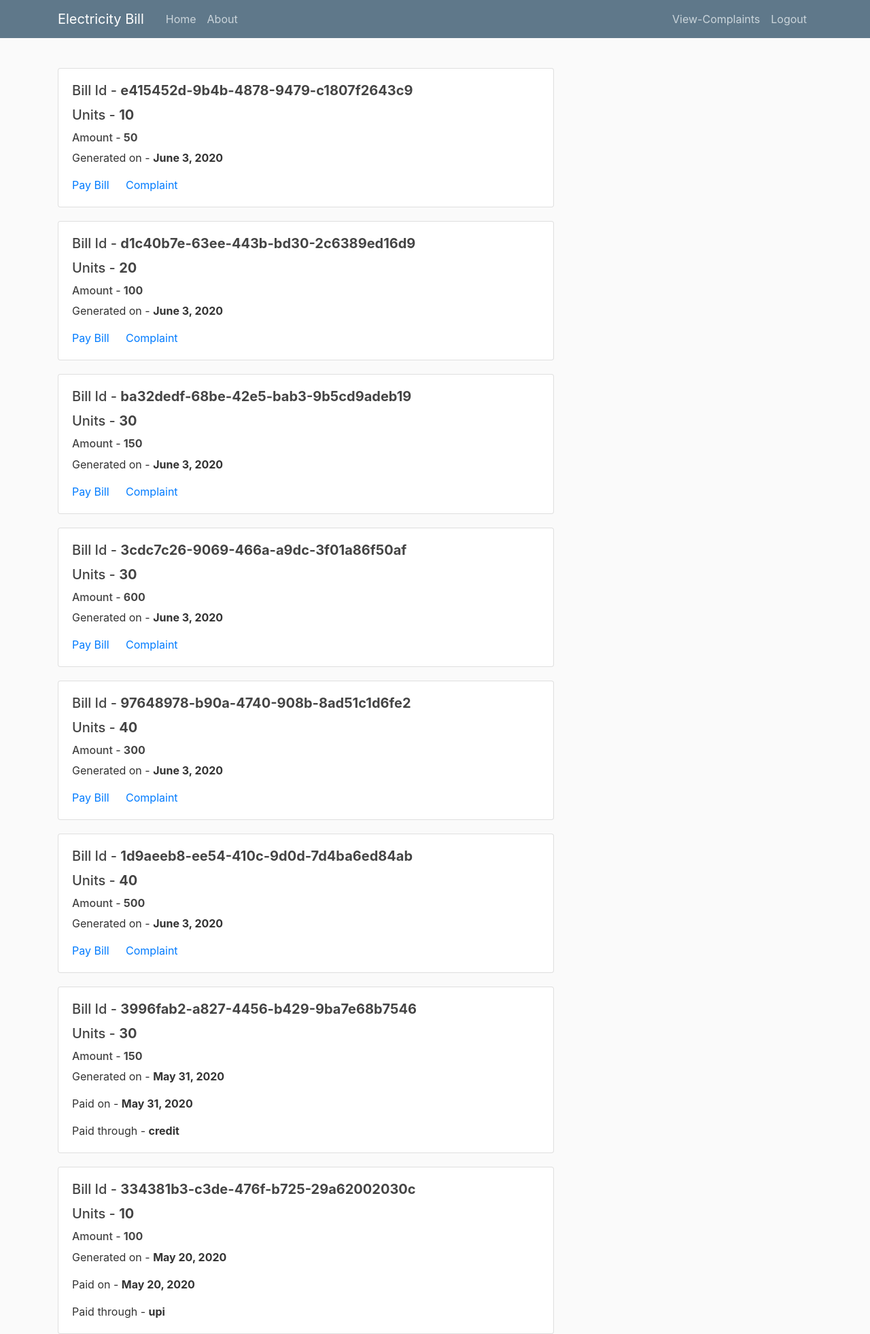
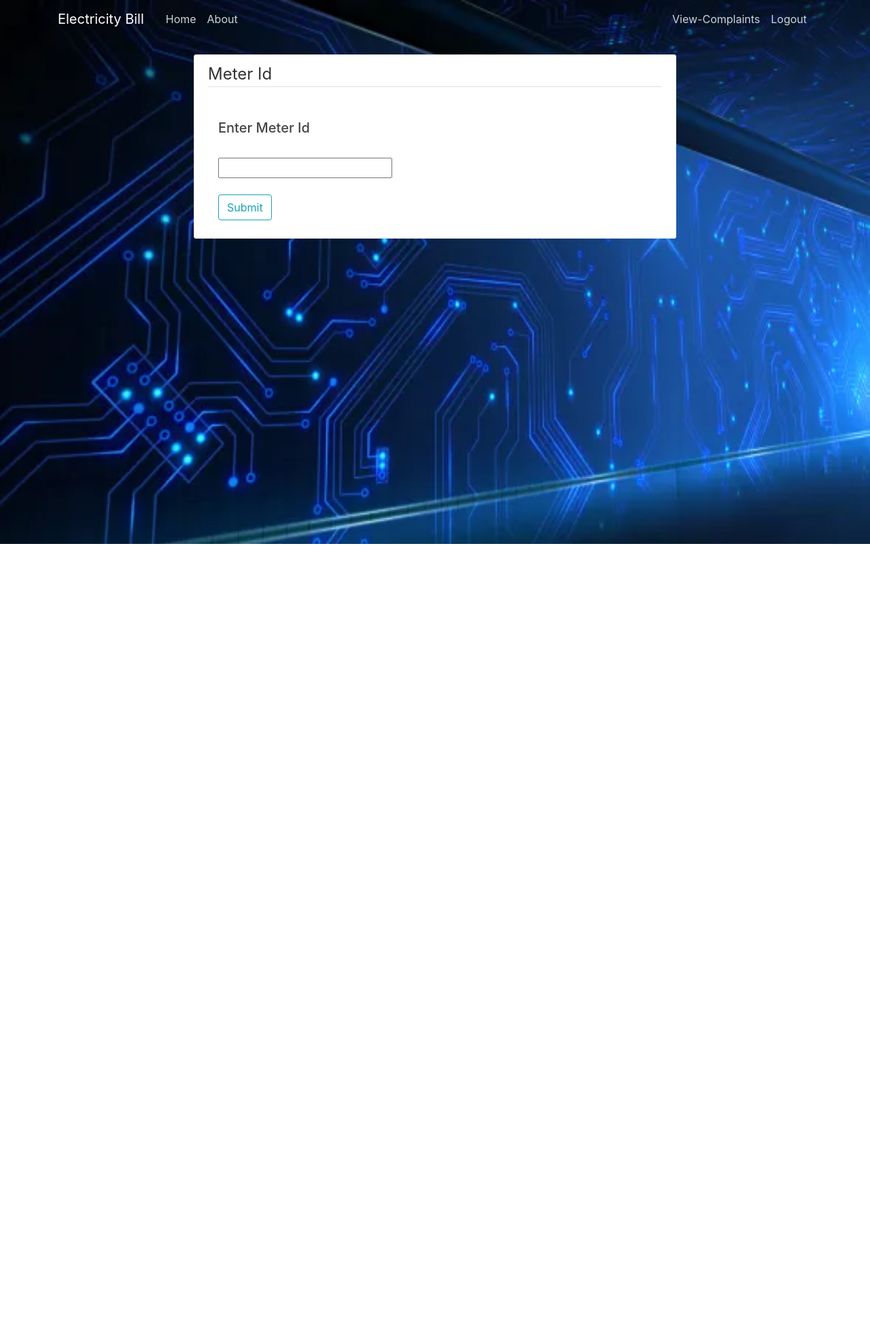
Before and after one commit to shanni12/Electricity-Bill-Management, a Django app: page / in a window 1280 px wide. Shown: the whole page at 68% size. After the commit the page ends 800 px from the top, so only its background shows below. Run offline with Django 3.2, Linux system fonts and the light colour scheme; a user stored in the database is signed in; data comes from the database, SQL or seed files in the repository; some libraries are stand-ins or nearby versions.

Commit message:
meter-id-add

```diff
--- a/ElectricityBillManagement/settings.py
+++ b/ElectricityBillManagement/settings.py
@@ -12,6 +12,7 @@ https://docs.djangoproject.com/en/3.0/ref/settings/
 
 import mimetypes
 import os
+
 
 # Build paths inside the project like this: os.path.join(BASE_DIR, ...)
 BASE_DIR = os.path.dirname(os.path.dirname(os.path.abspath(__file__)))
--- a/user/models.py
+++ b/user/models.py
@@ -3,7 +3,14 @@ from django.contrib.auth.models import User
 from django.contrib import admin
 import uuid
 # Create your models here.
-
+class Meter(models.Model):
+    meter_id=models.CharField(primary_key=True,max_length=300)
+class House(models.Model):
+    meter_id=models.ForeignKey(Meter,on_delete=models.CASCADE)
+    house_no=models.CharField(max_length=200)
+    house_address=models.CharField(max_length=300)
+    house_owner=models.CharField(max_length=300)
+    phone_no=models.CharField(max_length=300)
 
 class Bill(models.Model):
 
@@ -14,19 +21,21 @@ class Bill(models.Model):
 
     bill_id = models.UUIDField(primary_key=True, default=uuid.uuid4,
     )
-    user = models.ForeignKey(User, on_delete=models.CASCADE)
+    meter_id = models.ForeignKey(Meter, on_delete=models.CASCADE)
     units = models.IntegerField()
     amount = models.IntegerField()
     generated_on = models.DateField(auto_now_add=True,editable=True)
+
     paid_on = models.DateField(blank=True, null=True)
     remarks = models.CharField(max_length=300, null=True, blank=True)
     status = models.CharField(
         max_length=100, choices=bill_status_choices, default='NOT PAID')
-    payment_mode = models.CharField(max_length=300, blank=True, null=True,editable=False)
+    payment_mode = models.CharField(max_length=300, blank=True, null=True)
+
 
 
 class TransactionModels(models.Model):
-    user = models.ForeignKey(User, on_delete=models.CASCADE, null=True)
+    meter_id = models.ForeignKey(Meter, on_delete=models.CASCADE, null=True)
     bill_id = models.OneToOneField(Bill, on_delete=models.CASCADE, null=True)
     payment_choices = [
         ('CREDIT CARD', 'CREDIT CARD'),
@@ -45,4 +54,5 @@ class Complaint(models.Model):
     issue = models.CharField(max_length=300)
     status = models.CharField(
         max_length=100, choices=complaint_status_choices, default='NOT RESOLVED')
+    meter_id = models.ForeignKey(Meter, on_delete=models.CASCADE)
     user = models.ForeignKey(User, on_delete=models.CASCADE)
--- a/user/static/user/styles.css
+++ b/user/static/user/styles.css
@@ -2,6 +2,10 @@ body {
   background: #fafafa;
   color: #333333;
   margin-top: 5rem;
+  background-image: url('image.png');
+  background-repeat: no-repeat;
+  background-attachment: fixed;
+  background-size: 100% 100%;
 }
 
 h1,
@@ -17,9 +21,9 @@ ul {
   margin: 0;
 }
 
-.bg-steel {
+/* .bg-steel {
   background-color: #5f788a;
-}
+} */
 
 .card {
   margin-top: 20px
--- a/user/templates/user/base.html
+++ b/user/templates/user/base.html
@@ -52,8 +52,8 @@
         </nav>
     </header>
     <main role="main" class="container">
-        <div class="row">
-            <div class="col-md-8">
+        <div class="row" style="margin: 0 auto;">
+            <div class="col-md-8" style="margin: 0 auto;">
                 {% if messages%}
                 {%for message in messages%}
                 <div class="alert alert-{{message.tags}}">
@@ -61,6 +61,7 @@
                 </div>
                 {%endfor%}
                 {%endif%}
+
                 {% block content %}{% endblock %}
             </div>
 
--- a/user/templates/user/home.html
+++ b/user/templates/user/home.html
@@ -2,20 +2,30 @@
 {% block content%}
 {%csrf_token%}
 {%if user.is_authenticated %}
+<select name="" id="dropdown">
+      <option value="" selected>All</option>
+      <option id="paid" value="paid">Paid</option>
+      <option id="unpaid" value="unpaid">Unpaid</option>
+</select>
+
 {%for bill in bills%}
-<div class="card">
+<div class="card" id={{bill.bill_id}}>
       <div class="card-body">
             <h5 class="card-title">Bill Id - <strong>{{bill.bill_id}}</strong></h5>
             <h5 class="card-title">Units - <strong>{{bill.units}}</strong></h5>
-            <h6 class="card-text">Amount - <strong>{{bill.amount}}</strong></h6>
             <p class="card-text">Generated on - <strong>{{bill.generated_on}}</strong></p>
+            <h6 class="card-text" id="amount">Amount - <strong>{{bill.amount}}</strong></h6>
             {%if bill.status == "NOT PAID" %}
+
+
             <a href="{% url 'transaction' bill_id=bill.bill_id %}" class="card-link">Pay Bill</a>
             <a class="card-link" href="{% url 'complaint' bill_id=bill.bill_id%}">Complaint</a>
             {%else%}
+
             <p class="card-text">Paid on - <strong> {{bill.paid_on}} </strong> </p>
             <p class="card-text">Paid through - <strong>{{bill.payment_mode}}</strong></p>
             {%endif%}
+
 
       </div>
 </div>
@@ -24,4 +34,43 @@
 <p>Already Have an account?<a class="nav-item nav-link" href="{% url 'login'%}">Login</a></p>
 <p>Don't have an account?<a class="nav-item nav-link" href="{% url 'register'%}">Register</a></p>
 {%endif%}
+
+{{bills_js|json_script:"all_bills"}}
+
+<script>
+      var bills_data = JSON.parse(document.getElementById('all_bills').textContent)
+
+      document.getElementById("dropdown").onchange = function () {
+            value = document.getElementById("dropdown").value;
+
+            console.log(value)
+
+            if (value === "paid") {
+
+                  bills_data.forEach(item => {
+                        console.log(item)
+                        if (item.status != "PAID") {
+                              document.getElementById(item.bill_id).hidden = true;
+                        } else {
+                              document.getElementById(item.bill_id).hidden = false;
+                        }
+                  });
+            } else if (value === "unpaid") {
+                  bills_data.forEach(item => {
+                        if (item.status != "NOT PAID") {
+
+                              document.getElementById(item.bill_id).hidden = true;
+                        } else {
+                              document.getElementById(item.bill_id).hidden = false;
+                        }
+                  });
+            } else {
+                  bills_data.forEach(item => {
+
+                        document.getElementById(item.bill_id).hidden = false;
+                  })
+            }
+
+      }
+</script>
 {%endblock content %}
--- /dev/null
+++ b/user/templates/user/meter.html
@@ -0,0 +1,27 @@
+{% extends "user/base.html" %}
+{% block content%}
+<div class="content-section">
+    <form method="POST">
+         {%csrf_token%}
+         <fieldset class="form-group">
+             <legend class="border-bottom mb-4">Meter Id</legend>
+             <div class="container">
+
+                <br>
+                 <h5>Enter Meter Id</h5>
+                <br>
+
+                <input type="text" name="meter">
+                <br>
+                <br>
+                 <button class="btn btn-outline-info" type="submit">Submit</button>
+
+
+              </div>
+
+         </fieldset>
+
+    </form>
+
+</div>
+{%endblock content%}
--- a/user/views.py
+++ b/user/views.py
@@ -4,6 +4,9 @@ from django.contrib import messages
 from .models import Complaint, Bill
 from datetime import datetime
 from django.contrib.auth.decorators import login_required
+from django.core import serializers
+import json
+
 # Create your views here.
 # bills = [{'id': 'shaja452',
 #           'units': 20,
@@ -39,14 +42,24 @@ def register(request):
 
 @login_required
 def home(request):
+    if(request.method=="POST"):
+        bills_objects=Bill.objects.filter(meter_id=request.POST.get('meter')).order_by('-generated_on')
+        serialized_bills_data = json.loads(serializers.serialize('json', bills_objects))
+        bills = [{"bill_id": serialized_bill_data['pk'], **serialized_bill_data['fields']} for serialized_bill_data in serialized_bills_data]
+        print(bills)
+        bills_js=[{"bill_id": serialized_bill_data['pk'], "status":serialized_bill_data['fields']['status']} for serialized_bill_data in serialized_bills_data]
+        print(bills_js)
+        return render(request,'user/home.html',{'bills':bills,'bills_js': bills_js})
 
-    bills = Bill.objects.filter(user=request.user).order_by('-generated_on')
+    #bills = Bill.objects.order_by('-generated_on')
 
-    return render(request, 'user/home.html', {'bills': bills})
+    #return render(request, 'user/home.html', {'bills': bills})
+    return render(request,'user/meter.html')
+
 
 @login_required
 def view_complaints(request):
-
+    print(request)
     complaints = Complaint.objects.filter(user=request.user)
 
     return render(request, 'user/view_complaint.html', {'complaints': complaints})
@@ -59,6 +72,7 @@ def about(request):
 @login_required
 def complaint(request, bill_id):
     bill = get_object_or_404(Bill, bill_id=bill_id)
+    print(bill)
     if(request.method == "POST"):
         print(request.POST)
         print(request.user)
@@ -66,12 +80,15 @@ def complaint(request, bill_id):
 
         try:
             complaint = Complaint.objects.create(bill_id=bill, issue=request.POST.get(
-                'issue', 'shakjnd ned'), user=request.user)
+                'issue', 'shakjnd ned'), meter_id=bill.meter_id,user=request.user)
             complaint.save()
             messages.success(request, f'Complaint raised Successfully!')
         except Exception as e:
             print(e)
-        return redirect('user-home')
+        bills=Bill.objects.filter(meter_id=bill.meter_id).order_by('-generated_on')
+
+        return render(request,'user/home.html',{'bills':bills})
+
         # form = ComplaintForm(request.POST)
         # if form.is_valid():
         #     form.save()
@@ -93,9 +110,10 @@ def transaction(request, bill_id):
         Bill.objects.filter(bill_id=bill_id).update(
             status='PAID', payment_mode=request.POST.get('transaction_mode'), paid_on=myStr)
         messages.success(request, f'Bill Paid!')
-        return redirect('user-home')
+        bills=Bill.objects.filter(meter_id=bill_object.meter_id).order_by('-generated_on')
+        return render(request,'user/home.html',{'bills':bills})
 
-    return render(request, 'user/transaction.html', {'bill_id': bill_id, 'bill_amount': bill_object.amount, 'bill_units': bill_object.amount/5})
+    return render(request, 'user/transaction.html', {'bill_id': bill_id, 'bill_amount': bill_object.amount, 'bill_units': bill_object.units})
 
 
 def handler404(request, exception):
```
Also changed, not shown: scripts/bill_manage.py (added, +13 -0 lines), user/admin.py (+5 -3 lines), db.sqlite3, scripts/__init__.py (added), user/migrations/0001_initial.py, user/migrations/0002_auto_20200520_0724.py (deleted), user/migrations/0003_auto_20200520_0742.py (deleted), user/migrations/0004_auto_20200520_0744.py (deleted), user/migrations/0005_auto_20200603_1025.py (deleted), user/migrations/0006_auto_20200603_1029.py (deleted), user/migrations/0007_auto_20200603_1042.py (deleted), user/static/user/image.png (added).
